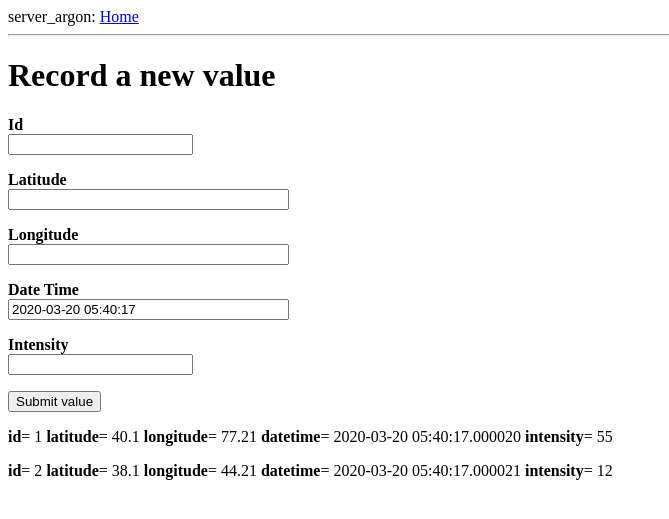
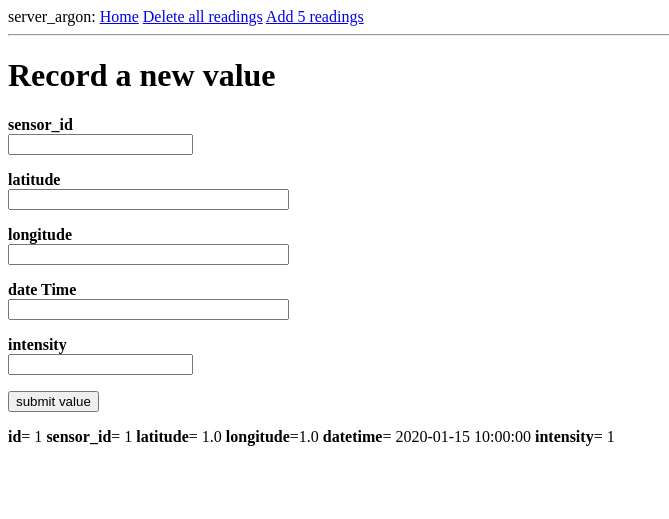
Before and after one commit to androidside/server-pollution-sensor-argon, a Flask app: page / in a window 1280 px wide. Shown: the top 519 px of the page, without its empty margins (0-669 px from the left). Run offline with Flask 2, Linux system fonts and the light colour scheme; tables that the repository leaves empty hold one stand-in row (values such as "Sample post").

Commit message:
before receiving data from argon

```diff
--- a/app/forms.py
+++ b/app/forms.py
@@ -1,10 +1,10 @@
 from flask_wtf import FlaskForm
 from wtforms import IntegerField, FloatField, DateTimeField, SubmitField
-from wtforms.validators import DataRequired
+from wtforms.validators import DataRequired, Optional
 class SensorForm(FlaskForm):
-    id = IntegerField('Id', validators=[DataRequired()])
-    latitude = FloatField('Latitude', validators=[DataRequired()])
-    longitude = FloatField('Longitude', validators=[DataRequired()])
-    datetime = DateTimeField('Date Time', validators=[DataRequired()])
-    intensity = IntegerField('Intensity', validators=[DataRequired()])
-    submit = SubmitField('Submit value')
+    sensor_id = IntegerField('sensor_id', validators=[DataRequired()])
+    latitude = FloatField('latitude', validators=[DataRequired()])
+    longitude = FloatField('longitude', validators=[DataRequired()])
+    datetime = DateTimeField('date Time', validators=[Optional()])
+    intensity = IntegerField('intensity', validators=[DataRequired()])
+    submit = SubmitField('submit value')
--- a/app/routes.py
+++ b/app/routes.py
@@ -3,34 +3,43 @@ from flask import render_template, flash, redirect, url_for, request
 from app.forms import SensorForm
 from datetime import datetime
 from app.models import Reading
+import random
 
 @app.route('/', methods=['GET', 'POST'])
 @app.route('/index', methods=['GET', 'POST'])
 def index():
     form = SensorForm()
-    if request.method == 'GET':
-        form.datetime.data = datetime.utcnow()
-    form.datetime
+#     if request.method == 'GET':
+#         form.datetime.data = datetime.utcnow()
     if form.validate_on_submit():
-#         flash('Input submitted for sensor with id {}, latitude={}, longitude={}, datetime={}, intensity={}'.format(
+        reading = Reading(sensor_id=form.sensor_id.data, latitude=form.latitude.data,
+                          longitude=form.longitude.data, datetime=datetime.utcnow(), intensity=form.intensity.data)
+        db.session.add(reading)
+        db.session.commit()
+#       flash('Input submitted for sensor with id {}, latitude={}, longitude={}, datetime={}, intensity={}'.format(
 #             form.id.data, form.latitude.data, form.longitude.data, form.datetime.data, form.intensity.data))
         flash('Input submitted')
         return redirect(url_for('index'))
-    sensors = [
-        {
-            'id': 1 ,
-            'latitude': 40.1 ,
-            'longitude' : 77.21,
-            'datetime': datetime.utcnow(),
-            'intensity': 55,
-        },
-        {
-            'id': 2 ,
-            'latitude': 38.1 ,
-            'longitude' : 44.21,
-            'datetime': datetime.utcnow(),
-            'intensity': 12,
-        }
-           ]
 
-    return render_template('index.html', title='Home', sensors=sensors, form=form)
+    readings = Reading.query.all();
+    return render_template('index.html', title='Home', readings=readings, form=form)
+
+@app.route('/delete_all_readings', methods=['GET'])
+def delete_all_readings():
+    readings = Reading.query.all();
+    for r in readings:
+        db.session.delete(r)
+        db.session.commit()
+    return redirect(url_for('index'))
+
+@app.route('/add_five_readings', methods=['GET'])
+def add_five_readings():
+    for i in range(5):
+        reading = Reading(sensor_id= random.randint(1,11),
+                          latitude=random.uniform(-90, 90),
+                          longitude=random.uniform(0, 180),
+                          datetime=datetime.utcnow(),
+                          intensity=random.randint(1,101))
+        db.session.add(reading)
+    db.session.commit()
+    return redirect(url_for('index'))
--- a/app/templates/base.html
+++ b/app/templates/base.html
@@ -7,6 +7,8 @@
 <body>
 	<div>
 		server_argon: <a href="{{ url_for('index')}}">Home</a>
+		<a href="{{ url_for('delete_all_readings')}}">Delete all readings</a>
+		<a href="{{ url_for('add_five_readings')}}">Add 5 readings</a>
 	</div>
 	<hr>
 	{% with messages = get_flashed_messages() %} {% if messages %}
--- a/app/templates/index.html
+++ b/app/templates/index.html
@@ -11,8 +11,8 @@
 	<form action="" method="post" novalidate>
 		{{ form.hidden_tag() }}
 		<p>
-			<b>{{ form.id.label }}</b><br> {{ form.id(size=32)}}
-			{% for error in form.id.errors %}
+			<b>{{ form.sensor_id.label }}</b><br> {{ form.sensor_id(size=32)}}
+			{% for error in form.sensor_id.errors %}
 			 <span style="color: red;">[{{error }}]</span> {% endfor %}
 		</p>
 		<p>
@@ -37,12 +37,12 @@
 		</p>
 		<p>{{ form.submit() }}</p>
 	</form>
-	{% for sensor in sensors %}
+	{% for reading in readings %}
 	<div>
 		<p>
-			<b>id</b>= {{ sensor.id}} <b>latitude</b>= {{ sensor.latitude}} <b>longitude</b>=
-			{{ sensor.longitude}} <b>datetime</b>= {{ sensor.datetime}} <b>intensity</b>=
-			{{ sensor.intensity}}
+			<b>id</b>= {{reading.id}} <b>sensor_id</b>= {{reading.sensor_id}} <b>latitude</b>= {{reading.latitude}}
+			<b>longitude</b>={{reading.longitude}} <b>datetime</b>= {{reading.datetime}} <b>intensity</b>=
+			{{reading.intensity}}
 		</p>
 	</div>
 	{% endfor %}
--- a/server_argon.py
+++ b/server_argon.py
@@ -6,3 +6,5 @@ from datetime import datetime
 @app.shell_context_processor
 def make_shell_context():
     return {'db': db, 'Reading':Reading, 'datetime': datetime}
+
+# From command line launch $flask run --host=0.0.0.0
```
Also changed, not shown: app.db.
